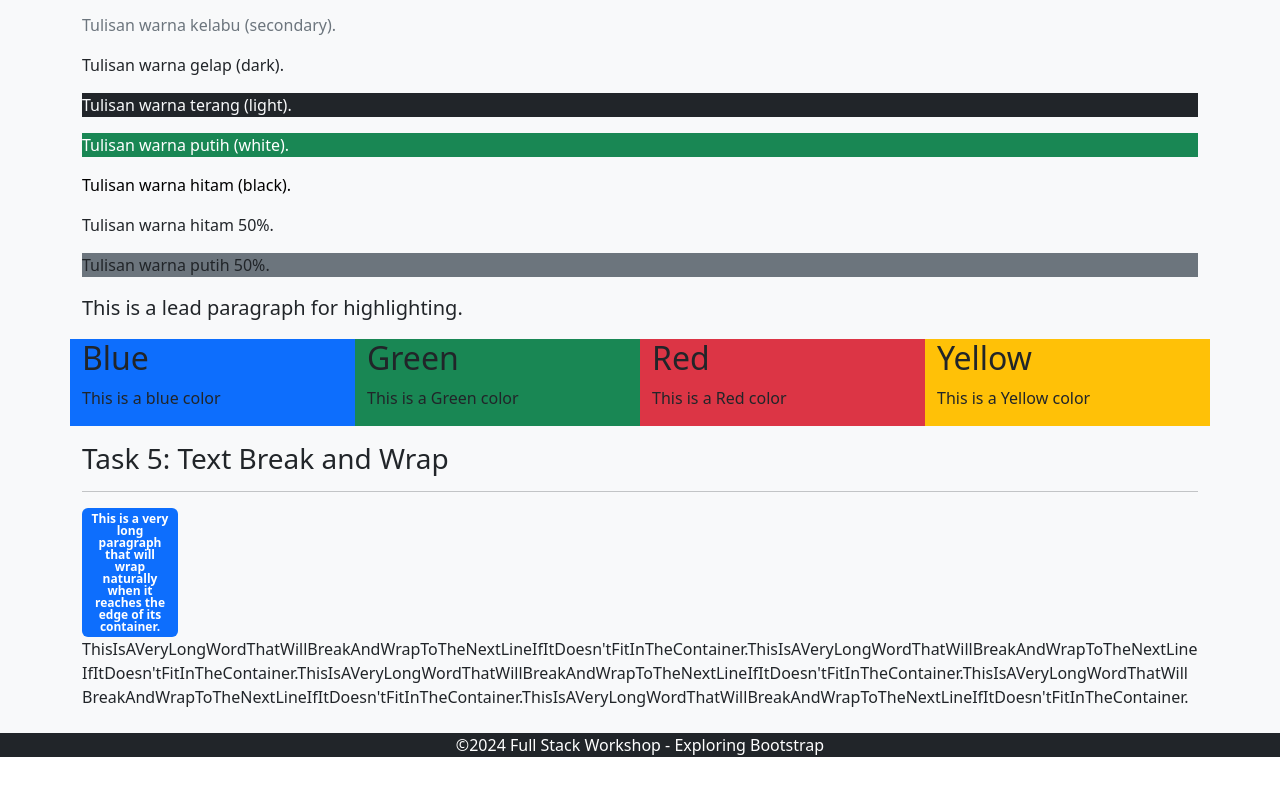
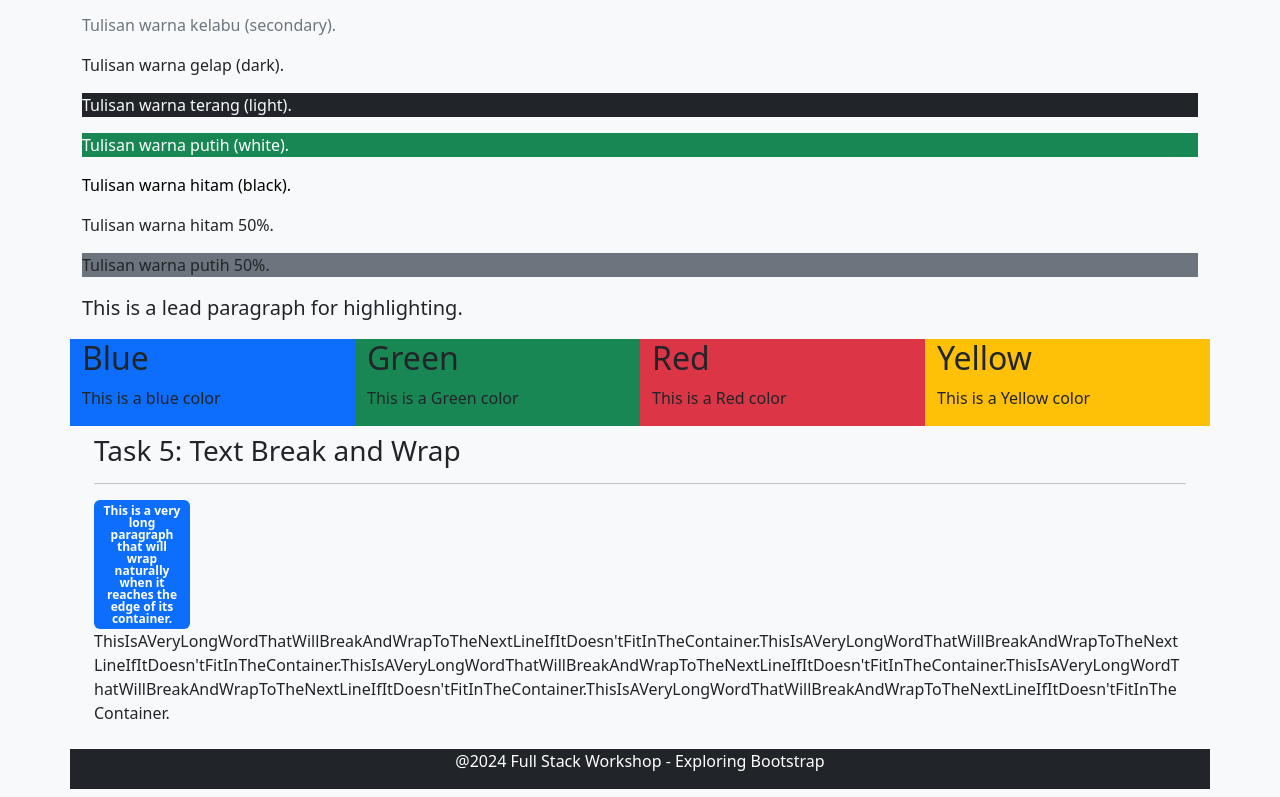
Before and after one commit to AIESHAH2705/workshop, a plain HTML site: page tutorialnew.html in a window 1280 px wide. Shown: the part 1371-2168 px from the top of the page. Before the commit the page ends 2144 px from the top, so only its background shows below. Drawn offline with nearby package versions, Linux system fonts and the light colour scheme.

Commit message:
Update tutorialnew.html

```diff
--- a/tutorialnew.html
+++ b/tutorialnew.html
@@ -6,7 +6,7 @@
     <meta name="viewport" content="width=device-width, initial-scale=1.0">
     <title>Full-Stack Workshop - Exploring Bootstrap 5</title>
     <!-- Bootstrap CSS -->
-    <link href="/assets/css/bootstrap.css" rel="stylesheet">
+    <link href="assets/css/bootstrap.css" rel="stylesheet">
 </head>
 
 <body>
@@ -129,9 +129,7 @@
                     <h2>Yellow</h2>
                     <p>This is a Yellow color</p>
                 </div>
-            </div>
-        </div>
-    </section>
+
 
 
                 <section class="bg-light">
@@ -156,11 +154,12 @@
                 <footer class="bg-dark text-white text-center">
                     <div class="container">
 
-            <P class="text-center">&copy;2024 Full Stack Workshop - Exploring Bootstrap</P>
+                        <P class="text-center">@2024 Full Stack Workshop - Exploring Bootstrap</P>
                     </div>
+
+
+
                 </footer>
-
-    <script src="/assets/js/bootstrap.js"></script>
 
 </body>
 
```
Lines whose indentation alone changed are shown as unchanged.
